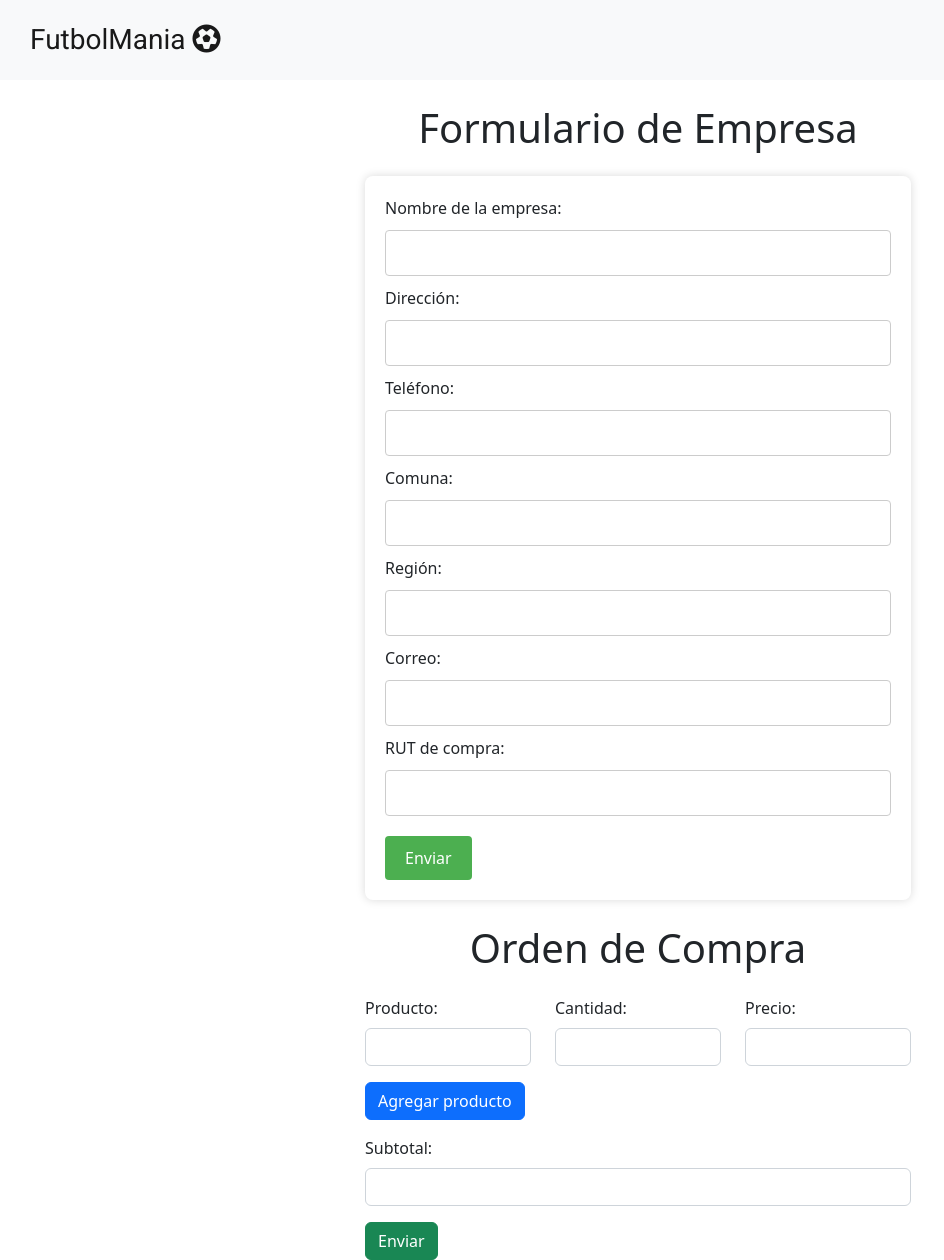
After one commit to fvera21/futbolMania, a Django app: page /ordenCompra/ in a window 1280 px wide. The commit adds this page. Shown: the whole page, without its empty margins (2-946 px from the left). Run offline with Django 3.2, Linux system fonts and the light colour scheme; some libraries are stand-ins or nearby versions.

Commit message:
index y orden de compra

```diff
--- /dev/null
+++ b/core/templates/core/ordenCompra.html
@@ -0,0 +1,156 @@
+{% extends 'core/base.html' %}
+{% load static %}
+
+{% block css %}
+  <link href="https://stackpath.bootstrapcdn.com/bootstrap/5.2.3/css/bootstrap.min.css" rel="stylesheet">
+  <style>
+    .empresa-body {
+        display: flex;
+        justify-content: center;
+        align-items: center;
+        height: 100vh;
+        margin: 0;
+        background-color: #f6f6f6;
+        font-family: Arial, sans-serif;
+    }
+    .empresa-form {
+        background-color: #fff;
+        padding: 20px;
+        border-radius: 8px;
+        box-shadow: 0px 0px 10px 0px rgba(0,0,0,0.15);
+    }
+    .empresa-input[type="text"], .empresa-input[type="tel"], .empresa-input[type="email"] {
+        width: 100%;
+        padding: 10px;
+        margin: 10px 0;
+        border-radius: 4px;
+        border: 1px solid #ccc;
+    }
+    .empresa-submit[type="submit"] {
+        background-color: #4CAF50;
+        color: white;
+        padding: 10px 20px;
+        border: none;
+        border-radius: 4px;
+        cursor: pointer;
+        margin-top: 10px;
+    }
+    .empresa-submit[type="submit"]:hover {
+        background-color: #45a049;
+    }
+</style>
+{% endblock %}
+
+{% block contenido %}
+  <div class="container-lg">
+    <h1 class="text-center my-4">Formulario de Empresa</h1>
+    <div class="row justify-content-center">
+      <div class="col-lg-6">
+        <form class="empresa-form">
+          <label for="nombreEmpresa">Nombre de la empresa:</label><br>
+          <input class="empresa-input" type="text" id="nombreEmpresa" name="nombreEmpresa"><br>
+
+          <label for="direccion">Dirección:</label><br>
+          <input class="empresa-input" type="text" id="direccion" name="direccion"><br>
+
+          <label for="telefono">Teléfono:</label><br>
+          <input class="empresa-input" type="tel" id="telefono" name="telefono"><br>
+
+          <label for="comuna">Comuna:</label><br>
+          <input class="empresa-input" type="text" id="comuna" name="comuna"><br>
+
+          <label for="region">Región:</label><br>
+          <input class="empresa-input" type="text" id="region" name="region"><br>
+
+          <label for="correo">Correo:</label><br>
+          <input class="empresa-input" type="email" id="correo" name="correo"><br>
+
+          <label for="rutCompra">RUT de compra:</label><br>
+          <input class="empresa-input" type="text" id="rutCompra" name="rutCompra"><br>
+
+          <input class="empresa-submit" type="submit" value="Enviar">
+        </form>
+      </div>
+    </div>
+    <h1 class="text-center my-4">Orden de Compra</h1>
+    <div class="row justify-content-center">
+      <div class="col-lg-6">
+        <form id="productoForm" action="" method="post">
+          <div id="productoDiv" class="mb-3">
+            <div class="row">
+              <div class="col">
+                <label for="producto" class="form-label">Producto:</label>
+                <input type="text" class="form-control" id="producto" name="producto">
+              </div>
+              <div class="col">
+                <label for="cantidad" class="form-label">Cantidad:</label>
+                <input type="number" class="form-control" id="cantidad" name="cantidad">
+              </div>
+              <div class="col">
+                <label for="precio" class="form-label">Precio:</label>
+                <input type="number" class="form-control" id="precio" name="precio" step="0.01">
+              </div>
+            </div>
+          </div>
+          <button type="button" id="addRow" class="btn btn-primary mb-3">Agregar producto</button>
+          <div class="text-start">
+            <div id="subtotalDiv" class="mb-3">
+              <label for="subtotal" class="form-label">Subtotal:</label>
+              <input type="number" class="form-control" id="subtotal" name="subtotal" readonly>
+            </div>
+            <button type="submit" class="btn btn-success">Enviar</button>
+          </div>
+        </form>
+      </div>
+    </div>
+  </div>
+{% endblock %}
+
+{% block js %}
+  <script src="https://cdn.jsdelivr.net/npm/sweetalert2@11"></script>
+  <script src="https://ajax.googleapis.com/ajax/libs/jquery/3.5.1/jquery.min.js"></script>
+  <script>
+  $(document).ready(function(){
+    var i=1;
+    $('#addRow').off('click').click(function(){
+      i++;
+      $('#productoDiv').append('<div id="row'+i+'" class="mb-3"><div class="row"><div class="col"><label for="producto" class="form-label">Producto:</label><input type="text" class="form-control" id="producto" name="producto"></div><div class="col"><label for="cantidad" class="form-label">Cantidad:</label><input type="number" class="form-control" id="cantidad" name="cantidad"></div><div class="col"><label for="precio" class="form-label">Precio:</label><input type="number" class="form-control" id="precio" name="precio" step="0.01"></div></div><button type="button" name="remove" id="'+i+'" class="btn btn-danger btn_remove">X</button></div>');
+      recalculateSubtotal();
+    });
+
+    $(document).on('click', '.btn_remove', function(){
+      var button_id = $(this).attr("id");
+      $('#row'+button_id+'').remove();
+    });
+  });
+
+  $(document).ready(function(){
+    var i=1;
+    $('#addRow').click(function(){
+      i++;
+      $('#productoDiv').append('<div id="row'+i+'" class="mb-3"><div class="row"><div class="col"><label for="producto" class="form-label">Producto:</label><input type="text" class="form-control" id="producto" name="producto"></div><div class="col"><label for="cantidad" class="form-label">Cantidad:</label><input type="number" class="form-control" id="cantidad" name="cantidad"></div><div class="col"><label for="precio" class="form-label">Precio:</label><input type="number" class="form-control" id="precio" name="precio" step="0.01"></div></div><button type="button" name="remove" id="'+i+'" class="btn btn-danger btn_remove">X</button></div>');
+      recalculateSubtotal();
+    });
+
+    $(document).on('click', '.btn_remove', function(){
+      var button_id = $(this).attr("id");
+      $('#row'+button_id+'').remove();
+      recalculateSubtotal();
+    });
+
+    $(document).on('change', 'input[name="precio"], input[name="cantidad"]', function() {
+      recalculateSubtotal();
+    });
+
+    function recalculateSubtotal() {
+      var subtotal = 0;
+      $('input[name="precio"]').each(function(index, element) {
+        var precio = parseFloat($(element).val()) || 0;
+        var cantidad = parseFloat($('input[name="cantidad"]').eq(index).val()) || 0;
+        subtotal += precio * cantidad;
+      });
+      $('#subtotal').val(subtotal.toFixed(2));
+    }
+  });
+  </script>
+{% endblock %}
--- a/core/urls.py
+++ b/core/urls.py
@@ -1,7 +1,8 @@
 from django.urls import path
-from .views import index, registro
+from .views import *
 
 urlpatterns = [
     path('', index, name="index"),
     path('registro/', registro, name="registro"),
+    path('ordenCompra/', ordenCompra, name="ordenCompra"),
 ]
--- a/core/views.py
+++ b/core/views.py
@@ -20,3 +20,6 @@ def registro(request):
         else:
             data["form"] = formulario
     return render(request, 'core/registro.html', data)
+
+def ordenCompra(request):
+    return render(request, 'core/ordenCompra.html')
```
Also changed, not shown: core/templates/core/index.html (+1 -100 lines).
